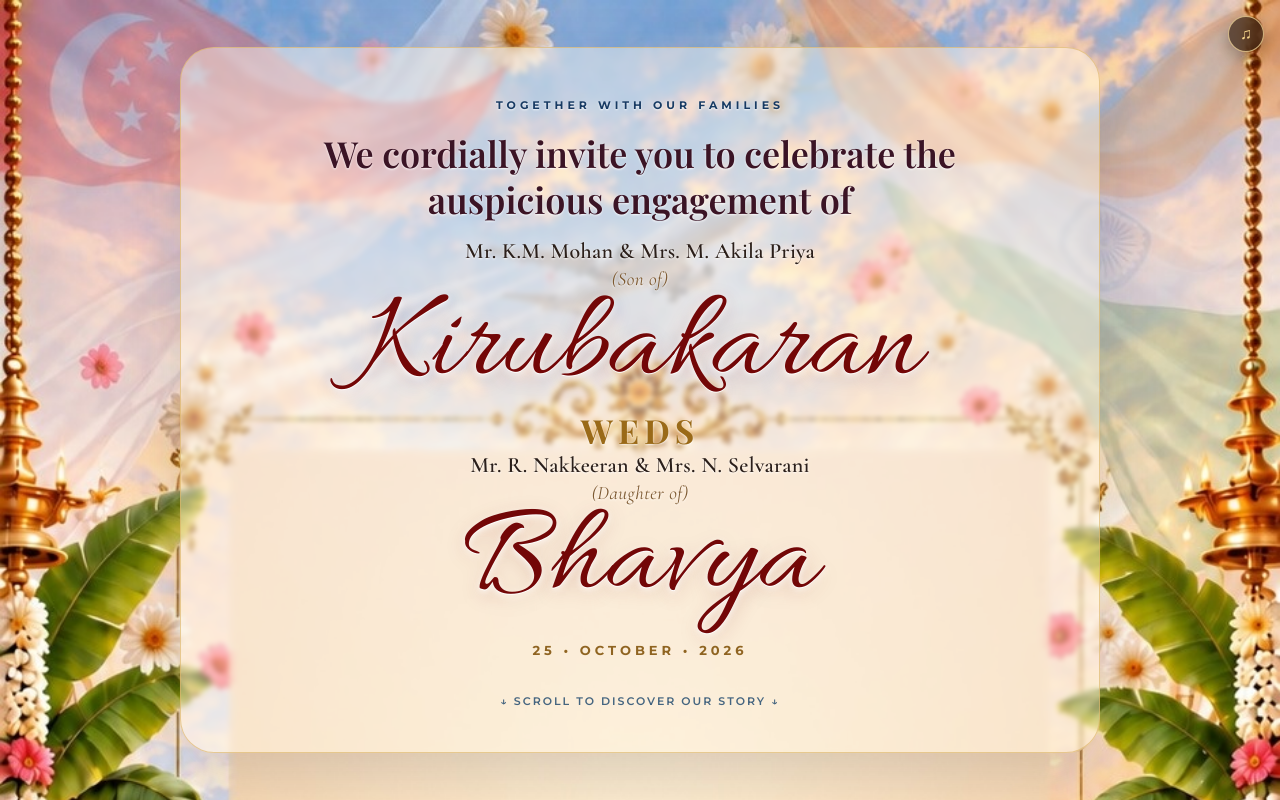
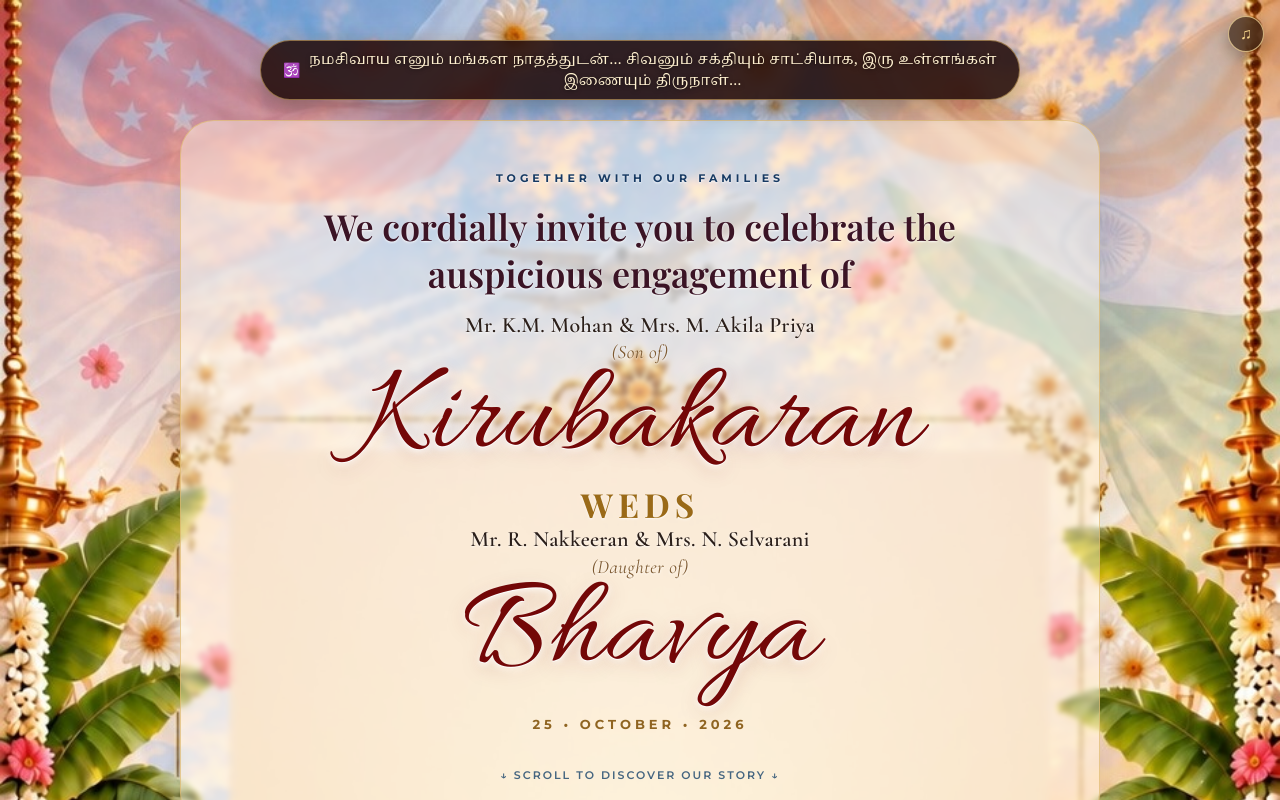
Before and after one commit to MukeshKhan003/KirubakaranBavya, a Vue app: page / in a window 1280 px wide. Both pictures are taken after a click on the button "OPEN INVITATION". Shown: the top 800 px of the page. Built offline with nearby package versions, Linux system fonts and the light colour scheme; a web font is replaced by a local one.

Commit message:
Add sacred invocations header quote to hero section revealed only after opening door

```diff
--- a/src/components/VideoThemeInvitation.vue
+++ b/src/components/VideoThemeInvitation.vue
@@ -15,6 +15,9 @@ const translations = {
     entryKickerSub: 'to celebrate with us',
     openInvitationBtn: 'OPEN INVITATION',
     entryHint: 'Tap to open the doors',
+
+    // Sacred Invocations Header Quote (Shown only after door opens)
+    headerQuote: 'நமசிவாய எனும் மங்கள நாதத்துடன்… சிவனும் சக்தியும் சாட்சியாக, இரு உள்ளங்கள் இணையும் திருநாள்…',
 
     // Hero Section
     togetherWithFamilies: 'Together with our families',
@@ -79,6 +82,9 @@ const translations = {
     entryKickerSub: 'எங்கள் நிச்சயதார்த்த விழாவிற்கு',
     openInvitationBtn: 'அழைப்பிதழை திறக்கவும்',
     entryHint: 'கதவைத் தட்டி திறக்கவும்',
+
+    // Sacred Invocations Header Quote (Shown only after door opens)
+    headerQuote: 'நமசிவாய எனும் மங்கள நாதத்துடன்… சிவனும் சக்தியும் சாட்சியாக, இரு உள்ளங்கள் இணையும் திருநாள்…',
 
     // Hero Section
     togetherWithFamilies: 'எங்கள் குடும்பத்தாருடன் இணைந்து',
@@ -487,6 +493,12 @@ onUnmounted(() => {
 
       <!-- 1. HERO SECTION -->
       <section class="hero" :aria-label="t.timelineTitle">
+        <!-- Sacred Invocations Top Header Quote (Visible only after door opened) -->
+        <div v-if="isEntryOpen" class="hero-quote-banner" role="banner">
+          <span class="quote-symbol">🕉️</span>
+          <p class="quote-text">{{ t.headerQuote }}</p>
+        </div>
+
         <div class="hero-inner">
           <div class="eyebrow">{{ t.togetherWithFamilies }}</div>
           <p class="hero-copy">{{ t.heroInviteCopy }}</p>
@@ -919,13 +931,63 @@ section.reveal-section.in-view > * {
    1. HERO SECTION
    ══════════════════════════════════════════════════════════════════════════ */
 .hero {
-  display: grid;
-  place-items: center;
+  position: relative;
+  display: flex;
+  flex-direction: column;
+  align-items: center;
+  justify-content: center;
   text-align: center;
   color: var(--ink);
   background: url('/images/original-assets/hero-new.jpg') center top / cover no-repeat;
-  padding: 30px 0;
+  padding: 40px 16px 30px;
   min-height: 100vh;
+}
+
+/* Sacred Invocations Top Header Quote (Visible only after door opened) */
+.hero-quote-banner {
+  position: relative;
+  z-index: 5;
+  margin: 0 auto 20px;
+  max-width: min(92vw, 760px);
+  padding: 8px 22px;
+  background: rgba(35, 12, 10, 0.88);
+  backdrop-filter: blur(8px);
+  -webkit-backdrop-filter: blur(8px);
+  border: 1px solid rgba(220, 180, 105, 0.55);
+  border-radius: 999px;
+  display: inline-flex;
+  align-items: center;
+  justify-content: center;
+  gap: 8px;
+  box-shadow: 0 8px 24px rgba(0, 0, 0, 0.28), 0 0 16px rgba(220, 180, 105, 0.18);
+  animation: heroQuoteFadeDown 1.1s cubic-bezier(0.16, 1, 0.3, 1) forwards;
+}
+
+.hero-quote-banner .quote-symbol {
+  font-size: 14px;
+  line-height: 1;
+}
+
+.hero-quote-banner .quote-text {
+  font-family: 'Noto Serif Tamil', Georgia, serif;
+  font-size: clamp(12px, 2.1vw, 14.5px);
+  font-weight: 500;
+  color: #fff1d0;
+  letter-spacing: 0.3px;
+  line-height: 1.45;
+  margin: 0;
+  text-shadow: 0 1px 4px rgba(0, 0, 0, 0.6);
+}
+
+@keyframes heroQuoteFadeDown {
+  0% {
+    opacity: 0;
+    transform: translateY(-16px);
+  }
+  100% {
+    opacity: 1;
+    transform: translateY(0);
+  }
 }
 
 .hero-inner {
@@ -1756,6 +1818,13 @@ section.reveal-section.in-view > * {
 }
 
 /* Home / Hero Section */
+.original-template-root.lang-tamil .hero-quote-banner .quote-text {
+  font-family: 'Noto Serif Tamil', serif;
+  font-size: clamp(12px, 2vw, 14px);
+  font-weight: 500;
+  line-height: 1.45;
+}
+
 .original-template-root.lang-tamil .eyebrow {
   font-family: 'Noto Sans Tamil', sans-serif;
   font-size: 11px;
@@ -1966,6 +2035,17 @@ section.reveal-section.in-view > * {
 
 /* Mobile Tweaks for Tamil */
 @media (max-width: 700px) {
+  .hero-quote-banner {
+    padding: 7px 14px;
+    margin-bottom: 16px;
+    border-radius: 18px;
+  }
+
+  .original-template-root.lang-tamil .hero-quote-banner .quote-text {
+    font-size: 11.5px;
+    line-height: 1.4;
+  }
+
   .original-template-root.lang-tamil .hero-copy {
     font-size: clamp(15px, 4.4vw, 19px);
     line-height: 1.45;
```
